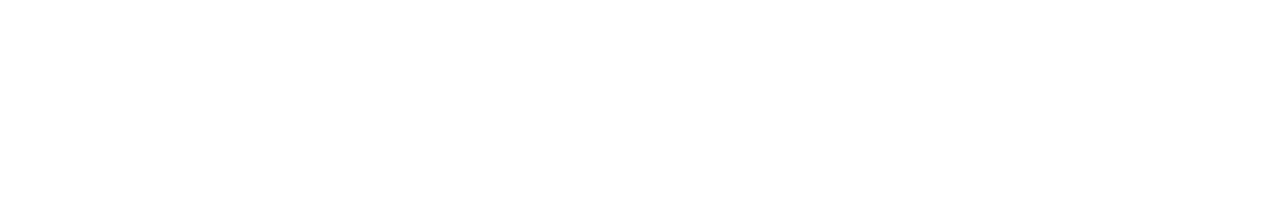
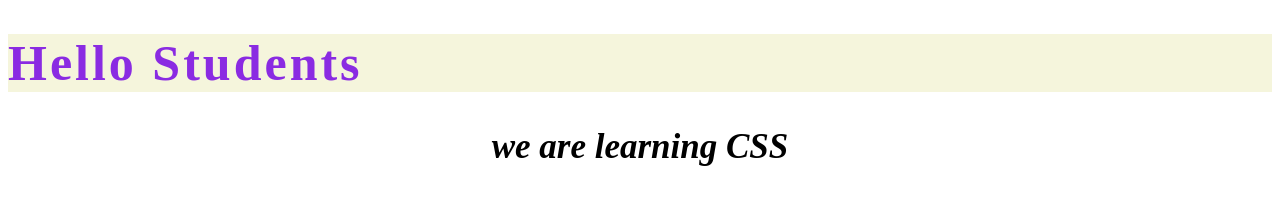
Before and after one commit to rlavinsh/Web_Developemt_TSS-1, a plain HTML site: page CSS/Day-1/index.html in a window 1280 px wide. Drawn offline with Linux system fonts and the light colour scheme.

Commit message:
css Intro

```diff
--- a/CSS/Day-1/index.html
+++ b/CSS/Day-1/index.html
@@ -4,6 +4,32 @@
     <meta charset="UTF-8" />
     <meta name="viewport" content="width=device-width, initial-scale=1.0" />
     <title>Intro to CSS</title>
+    <link rel="stylesheet" href="./style.css" />
+
+    <!-- 2.Internal CSS -->
+    <!-- <style>
+      h1 {
+        font-size: 50px;
+        background-color: beige;
+        letter-spacing: 3px;
+        color: blueviolet;
+      }
+      p {
+        font-size: 35px;
+        font-weight: 900;
+        font-style: italic;
+        text-align: center;
+      }
+    </style> -->
   </head>
-  <body></body>
+  <body>
+    <!-- CSS are of 3 types -->
+    <!-- 1. Inline CSS
+     2.Internal CSS
+     3.External CSS -->
+
+    <!-- <h1 style="color: rebeccapurple; font-size: 50px">Hello Students</h1> -->
+    <h1>Hello Students</h1>
+    <p>we are learning CSS</p>
+  </body>
 </html>
--- /dev/null
+++ b/CSS/Day-1/style.css
@@ -0,0 +1,12 @@
+h1 {
+  font-size: 50px;
+  background-color: beige;
+  letter-spacing: 3px;
+  color: blueviolet;
+}
+p {
+  font-size: 35px;
+  font-weight: 900;
+  font-style: italic;
+  text-align: center;
+}
```
